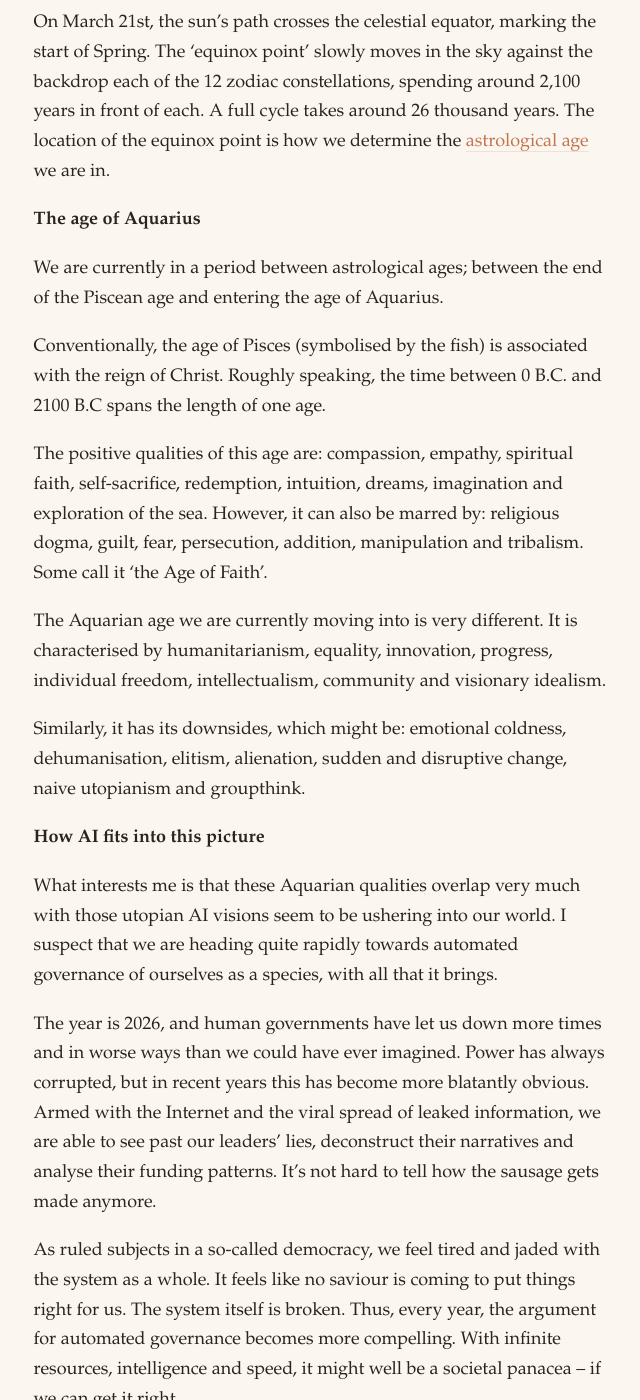
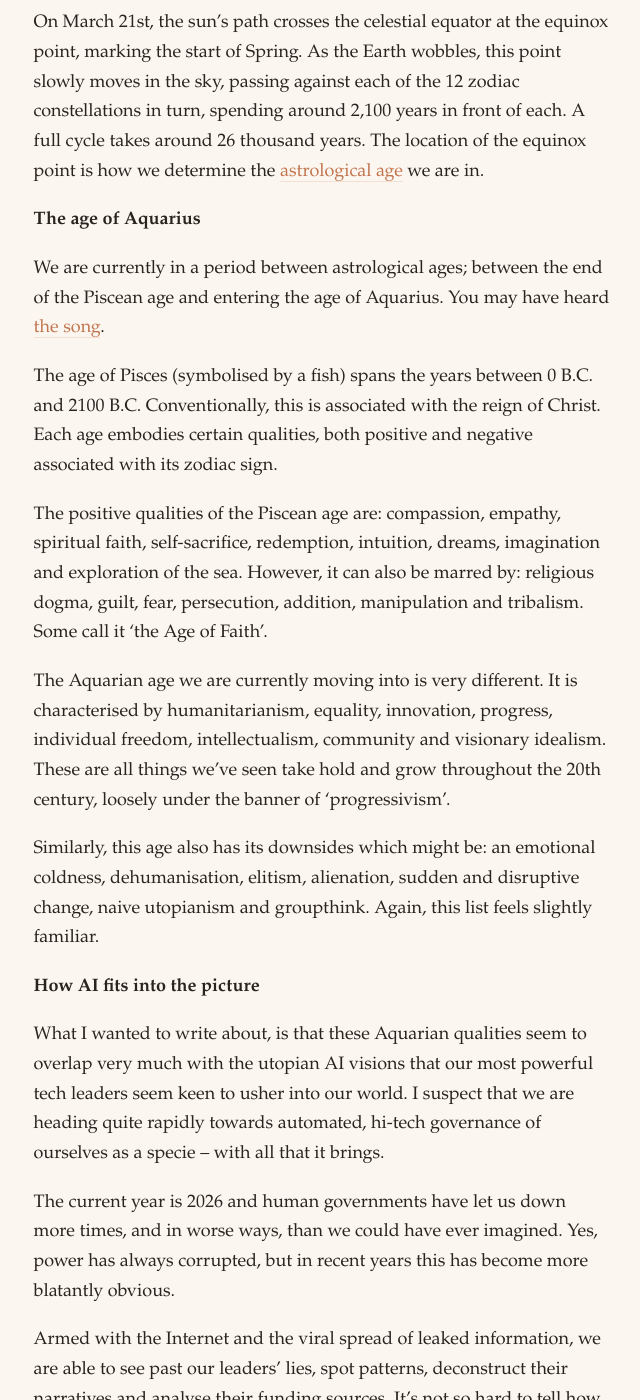
Before and after one commit to OliverEGreen/OliverEGreen.github.io, a Jekyll site: the page built from _posts/2026-04-27-AI-and-the-Age-of-Aquarius.md, in a window 1280 px wide and 1400 px high, scrolled down 723 px. Shown: the whole window, without its empty margins (318-958 px from the left). Built offline with Jekyll 4.4.1, drawn with Linux system fonts in a browser that asks for light colours; some of the changed text lies outside the part shown.

Commit message:
Update 2026-04-27-AI-and-the-Age-of-Aquarius.md

```diff
--- a/_posts/2026-04-27-AI-and-the-Age-of-Aquarius.md
+++ b/_posts/2026-04-27-AI-and-the-Age-of-Aquarius.md
@@ -13,26 +13,28 @@ But what if we didn't need to resort to guesswork?
 
 There's an idea in astronomy called the [precession of the equinoxes](https://en.wikipedia.org/wiki/Axial_precession), which is to do with the way the Earth slowly wobbles over time, causing the apparent position of the constellations in our sky to change.
 
-On March 21st, the sun's path crosses the celestial equator, marking the start of Spring. The 'equinox point' slowly moves in the sky against the backdrop each of the 12 zodiac constellations, spending around 2,100 years in front of each. A full cycle takes around 26 thousand years. The location of the equinox point is how we determine the [astrological age](https://en.wikipedia.org/wiki/Astrological_age) we are in.
+On March 21st, the sun's path crosses the celestial equator at the equinox point, marking the start of Spring. As the Earth wobbles, this point slowly moves in the sky, passing against each of the 12 zodiac constellations in turn, spending around 2,100 years in front of each. A full cycle takes around 26 thousand years. The location of the equinox point is how we determine the [astrological age](https://en.wikipedia.org/wiki/Astrological_age) we are in.
 
 **The age of Aquarius**
 
-We are currently in a period between astrological ages; between the end of the Piscean age and entering the age of Aquarius.
+We are currently in a period between astrological ages; between the end of the Piscean age and entering the age of Aquarius. You may have heard [the song](https://www.youtube.com/watch?v=kjxSCAalsBE).
 
-Conventionally, the age of Pisces (symbolised by the fish) is associated with the reign of Christ. Roughly speaking, the time between 0 B.C. and 2100 B.C spans the length of one age.
+The age of Pisces (symbolised by a fish) spans the years between 0 B.C. and 2100 B.C. Conventionally, this is associated with the reign of Christ. Each age embodies certain qualities, both positive and negative associated with its zodiac sign.
 
-The positive qualities of this age are: compassion, empathy, spiritual faith, self-sacrifice, redemption, intuition, dreams, imagination and exploration of the sea. However, it can also be marred by: religious dogma, guilt, fear, persecution, addition, manipulation and tribalism. Some call it 'the Age of Faith'.
+The positive qualities of the Piscean age are: compassion, empathy, spiritual faith, self-sacrifice, redemption, intuition, dreams, imagination and exploration of the sea. However, it can also be marred by: religious dogma, guilt, fear, persecution, addition, manipulation and tribalism. Some call it 'the Age of Faith'.
 
-The Aquarian age we are currently moving into is very different. It is characterised by humanitarianism, equality, innovation, progress, individual freedom, intellectualism, community and visionary idealism.
+The Aquarian age we are currently moving into is very different. It is characterised by humanitarianism, equality, innovation, progress, individual freedom, intellectualism, community and visionary idealism. These are all things we've seen take hold and grow throughout the 20th century, loosely under the banner of 'progressivism'.
 
-Similarly, it has its downsides, which might be: emotional coldness, dehumanisation, elitism, alienation, sudden and disruptive change, naive utopianism and groupthink.
+Similarly, this age also has its downsides which might be: an emotional coldness, dehumanisation, elitism, alienation, sudden and disruptive change, naive utopianism and groupthink. Again, this list feels slightly familiar.
 
-**How AI fits into this picture**
+**How AI fits into the picture**
 
-What interests me is that these Aquarian qualities overlap very much with those utopian AI visions seem to be ushering into our world. I suspect that we are heading quite rapidly towards automated governance of ourselves as a species, with all that it brings.
+What I wanted to write about, is that these Aquarian qualities seem to overlap very much with the utopian AI visions that our most powerful tech leaders seem keen to usher into our world. I suspect that we are heading quite rapidly towards automated, hi-tech governance of ourselves as a specie – with all that it brings.
 
-The year is 2026, and human governments have let us down more times and in worse ways than we could have ever imagined. Power has always corrupted, but in recent years this has become more blatantly obvious. Armed with the Internet and the viral spread of leaked information, we are able to see past our leaders' lies, deconstruct their narratives and analyse their funding patterns. It's not hard to tell how the sausage gets made anymore.
+The current year is 2026 and human governments have let us down more times, and in worse ways, than we could have ever imagined. Yes, power has always corrupted, but in recent years this has become more blatantly obvious.
 
-As ruled subjects in a so-called democracy, we feel tired and jaded with the system as a whole. It feels like no saviour is coming to put things right for us. The system itself is broken. Thus, every year, the argument for automated governance becomes more compelling. With infinite resources, intelligence and speed, it might well be a societal panacea – if we can get it right.
+Armed with the Internet and the viral spread of leaked information, we are able to see past our leaders' lies, spot patterns, deconstruct their narratives and analyse their funding sources. It's not so hard to tell how the sausage gets made anymore.
+
+As ruled subjects, we feel tired and jaded with our flawed and antiquated democratic systems. It feels like no mortal saviour is coming to put things right for us. The system which has served us for so long is irreversibly corrupt and broken. With this, every year the argument for automated governance becomes more compelling. With its infinite resources, intelligence and speed, AI might well act as a societal panacea (if we can get it right).
 
 An automated, transparent, fair, auditable and rigidly technocratic society. It feels a bit to me like the Age of Aquarius is approaching. Right on schedule.
```
